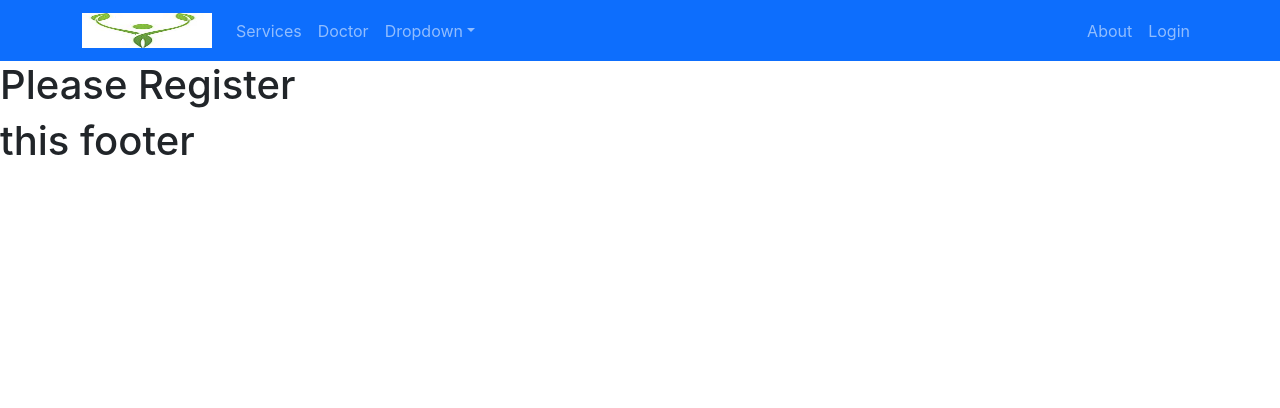
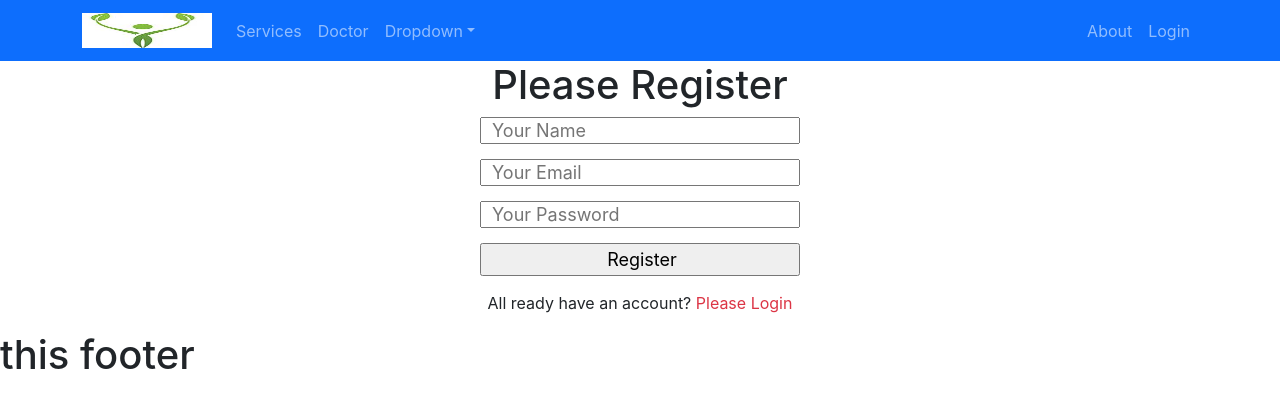
Before and after one commit to mdrayhanislam/healthCare, a React (Create React App) app: page /register in a window 1280 px wide. Shown: the top 408 px of the page. Built offline with nearby package versions, Linux system fonts and the light colour scheme.

Commit message:
register and login toggol

```diff
--- a/src/Pages/About/About.js
+++ b/src/Pages/About/About.js
@@ -4,6 +4,8 @@
     return (
         <div>
             You Khnow me
+
+
         </div>
     );
 };
--- a/src/Pages/Login/Login/Login.js
+++ b/src/Pages/Login/Login/Login.js
@@ -1,12 +1,12 @@
 import React, { useRef } from 'react';
 import { Button, Form } from 'react-bootstrap';
-import { useNavigate } from 'react-router-dom';
+import { Link, useNavigate } from 'react-router-dom';
 
 const Login = () => {
     const emailRef = useRef('');
    const passwordRef = useRef('');
 
-   const navigate = useNavigate()
+   const navigate = useNavigate();
 
 
    const handleSubmit =event =>{
@@ -16,7 +16,7 @@
         console.log(email, password)
    }
    const navigateRegister = event => {
-        navigate('register')
+        navigate('/register')
    }
     return (
         <div className='container w-50 mx-auto'>
@@ -41,7 +41,7 @@
                     Submit
                 </Button>
             </Form>
-            <p>If you are the first to visit our website, <span className='text-danger' onClick={navigateRegister}> Please Register </span></p>
+            <p>If you are the first to visit our website, <Link to="/register" className='text-danger pe-auto text-decoration-none' onClick={navigateRegister}> Please Register </Link></p>
         </div>
     );
 };
--- /dev/null
+++ b/src/Pages/Login/Register/Register.css
@@ -0,0 +1,13 @@
+.register-form input{
+    display: block;
+    margin-left: 25%;
+    width: 50%;
+    height: 50%;
+    padding-left: 10px;
+    font-size: 18px;
+    margin-bottom: 15px;
+}
+.register-form{
+    margin: 0 auto;
+    width: 50%;
+}
--- a/src/Pages/Login/Register/Register.js
+++ b/src/Pages/Login/Register/Register.js
@@ -1,9 +1,25 @@
 import React from 'react';
+import { Link, useNavigate } from 'react-router-dom';
+import './Register.css'
+const Register = () => {
+    const navigate =useNavigate();
+    const navigateLogin = () =>{
+        navigate('/login')
+    }
+    const handleRegister = event =>{
+        event.preventDefault();
+    }
+    return (
+        <div className='register-form'>
+         <h1 style={{textAlign: 'center'}}>  Please Register </h1>
+         <form onSubmit={handleRegister}>
+             <input type="text" name='name' id='' placeholder='Your Name' />
+             <input type="email" name='email' id='' placeholder='Your Email' />
+             <input type="password" name='password' id='' placeholder='Your Password' />
+             <input type="submit" value="Register" />
+         </form>
+         <p style={{textAlign: 'center'}}>All ready have an account? <Link to="/login" className='text-danger pe-auto text-decoration-none' onClick={navigateLogin}> Please Login </Link></p>
 
-const Register = () => {
-    return (
-        <div>
-         <h1>  Please Register </h1>
         </div>
     );
 };
```
